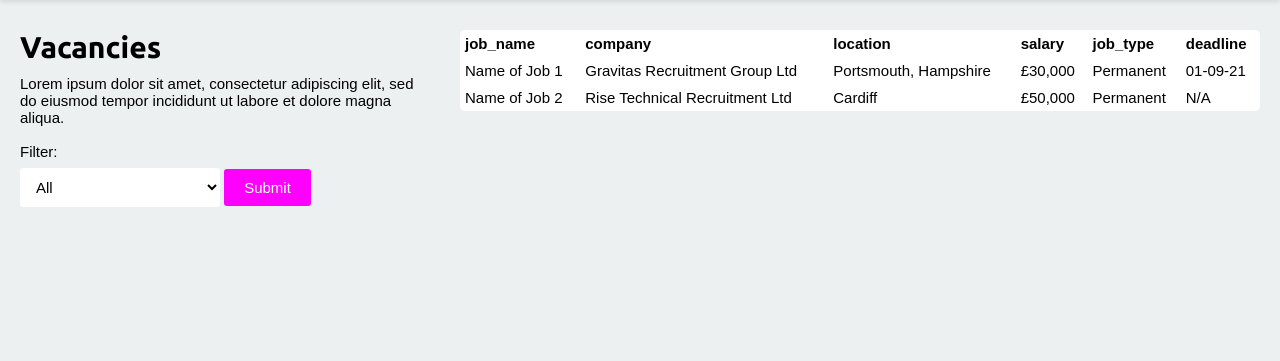
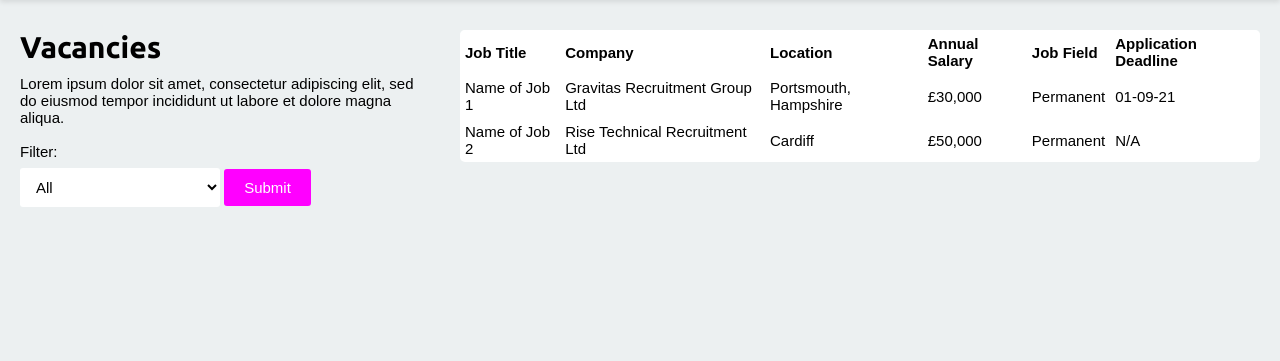
Before and after one commit to engineering89-job-project-group-2/project, a Flask app: page /vacancies/ in a window 1280 px wide. Shown: the part 133-494 px from the top of the page. Run offline with Flask 2, Linux system fonts and the light colour scheme; the visitor is signed in with stand-in values (Sample User, id 1); data comes from the database, SQL or seed files in the repository; some libraries are stand-ins or nearby versions.

Commit message:
change vacancies

```diff
--- a/app/templates/vacancies.html
+++ b/app/templates/vacancies.html
@@ -24,12 +24,12 @@
                 <table>
                     <thead>
                     <tr>
-                        <th>job_name</th>
-                        <th>company</th>
-                        <th>location</th>
-                        <th>salary</th>
-                        <th>job_type</th>
-                        <th>deadline</th>
+                        <th>Job Title</th>
+                        <th>Company</th>
+                        <th>Location</th>
+                        <th>Annual Salary</th>
+                        <th>Job Field</th>
+                        <th>Application Deadline</th>
                     </tr>
                     </thead>
                     <tbody>
```
